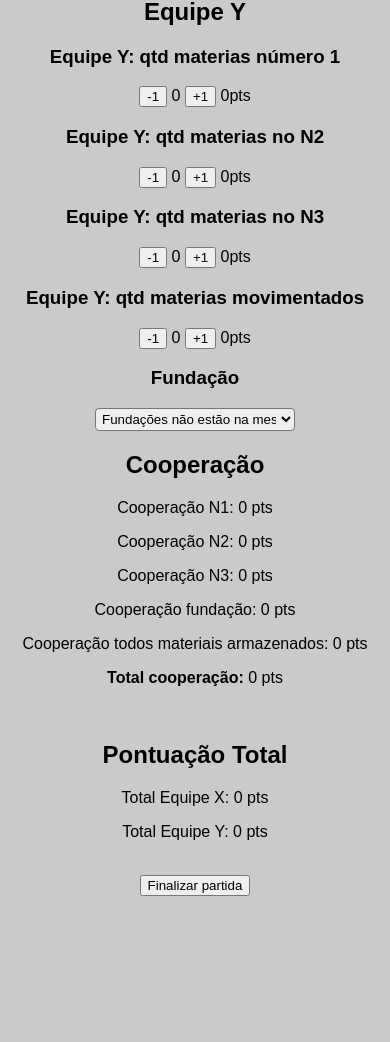
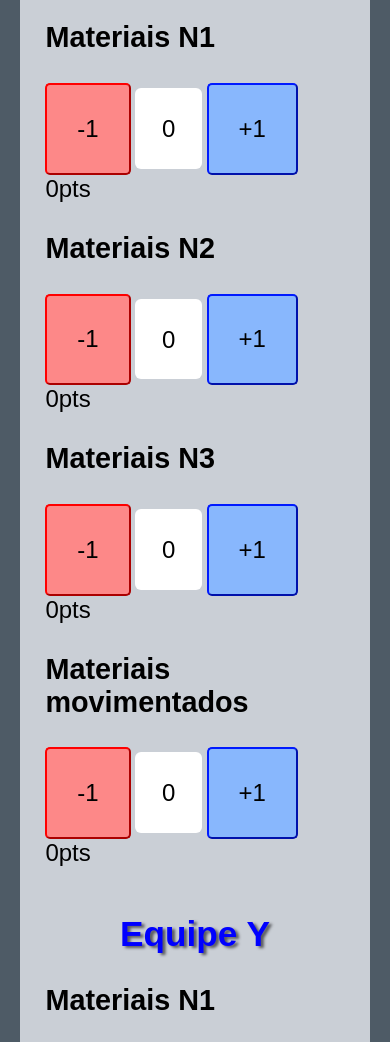
Before and after one commit to Team1772/torneio-de-gravatai-2025, a plain HTML site: page website/website-to-sheets/index.html in a window 390 px wide. Shown: the part 728-1770 px from the top of the page. Before the commit the page ends 1632 px from the top, so only its background shows below. Drawn offline with Linux system fonts and the light colour scheme.

Commit message:
feat: css responsivo

```diff
--- /dev/null
+++ b/website/CSS.css
@@ -0,0 +1,149 @@
+
+body {
+      text-align: center;
+      background-color: #4e5b66;
+      font-family: arial;
+    }
+
+    #titulo {
+      font-size: 300%;
+      color: #c0c8d3;
+      text-shadow: 3px 3px 3px rgb(23, 30, 41);
+    }
+    #titulo2 {
+      font-size: 220%;
+      color: red;
+      text-shadow: 3px 2px 3px rgb(87, 88, 92);
+      text-align: center;
+
+    }
+    #titulo3 {
+      font-size: 220%;
+      color: blue;
+      text-shadow: 3px 2px 3px rgb(87, 88, 92);
+      text-align: center;
+    }
+    #titulo4 {
+      font-size: 200%;
+      color: rgb(70, 0, 140);
+      text-shadow: 3px 2px 3px rgb(87, 88, 92);
+      text-align: center;
+
+    }
+    #titulo5{
+      font-size: 200%;
+      text-shadow: 3px 2px 3px rgb(87, 88, 92);
+      color: rgb(70, 0, 140);
+      text-align: center;
+
+    }
+
+    .pts {
+      font-size: 150%;
+    }
+
+    .vermelho {
+      background-color: red;
+      color: red;
+      border-radius: 6px;
+    }
+    .azul {
+      background-color: blue;
+      color: blue;
+      border-radius: 6px;
+    }
+
+    label {
+      font-weight: bold;
+      font-size: 180%;
+
+    }
+
+    select {
+      font-size: 120%;
+      border-radius: 4px;
+      width: 100%;
+      padding: 4%;
+    }
+
+    h3 {
+      font-weight: bold;
+      font-size: 180%;
+    }
+
+    #bmenos {
+      padding: 10%;
+      font-size: 150%;
+      cursor: pointer;
+      transition: background-color 0.3s ease, transform 0.2s ease;
+      background-color: rgb(253, 136, 136);
+      border-color: red ;
+      border-radius: 5px;
+    }
+    #bmais {
+      padding: 10%;
+      font-size: 150%;
+      cursor: pointer;
+      transition: background-color 0.3s ease, transform 0.2s ease;
+      background-color: rgb(136, 183, 253);
+      border-color: rgb(0, 26, 255) ;
+      border-radius: 5px;
+    }
+    .zero {
+      background-color: white;
+      color: black;
+      border-color: black;
+      border-radius: 6px;
+      padding: 9%;
+      font-size: 150%;
+    }
+    .container {
+      max-width: 80%;
+      margin: 20px auto;
+      border: 5px solid #cacfd6;
+      border-radius: 10px;
+      padding: 20px;
+      background: #cacfd6;
+    }
+    .container2 {
+      max-width: 80%;
+      margin: 20px auto;
+      border: 5px solid #cacfd6;
+      border-radius: 10px;
+      padding: 20px;
+      background: #cacfd6;
+      text-align: left;
+    }
+    .container3 {
+      max-width: 80%;
+      margin: 20px auto;
+      border: 5px solid #cacfd6;
+      border-radius: 10px;
+      padding: 20px;
+      background: #cacfd6;
+      text-align: left;
+      font-size: 140%;
+    }
+
+    .container4 {
+      max-width: 80%;
+      margin: 20px auto;
+      border: 5px solid #cacfd6;
+      border-radius: 10px;
+      padding: 20px;
+      background: #cacfd6;
+      text-align: left;
+      font-size: 140%;
+      font-weight: bold;
+    }
+
+    #sub {
+      padding: 10%;
+      font-size: 150%;
+      cursor: pointer;
+      transition: background-color 0.3s ease, transform 0.2s ease;
+      background-color: rgb(64, 250, 47);
+      border-color: rgb(4, 112, 4) ;
+      border-radius: 5px;
+      text-align: center;
+    }
--- a/website/website-to-sheets/index.html
+++ b/website/website-to-sheets/index.html
@@ -5,46 +5,15 @@
   <meta charset="UTF-8">
   <meta name="viewport" content="width=device-width, initial-scale=1.0">
   <title>PartidaQualificatoria</title>
-  <style>
-    body {
-      text-align: center;
-      background-color: rgb(202, 202, 202);
-      font-family: arial;
-    }
-
-    #titulo {
-      color: blue;
-      text-shadow: 2px 2px 2px gray;
-    }
-
-    .vermelho {
-      background-color: red;
-      color: red;
-      border-radius: 6px;
-    }
-
-    .azul {
-      background-color: blue;
-      color: blue;
-      border-radius: 6px;
-    }
-
-    label {
-      font-weight: bold;
-    }
-
-    select {
-      border-radius: 4px;
-      width: 200px;
-      padding: 2px;
-    }
-  </style>
+  <link rel="stylesheet" href="../CSS.css" >
 </head>
 
 <body>
   <h1 id="titulo">Nova partida qualificatória</h1>
 
   <form id="myCustomForm">
+
+  <div class="container">
 
     <label for="nomejuiz">Juiz:</label><br>
     <select id="nomejuiz" name="nomejuiz">
@@ -74,60 +43,65 @@
       <option value="equipez">Equipe Z</option>
     </select>
 
-    <h2>Equipe X</h2>
-    <h3>Equipe X: qtd materias número 1</h3>
-    <button type="button" onclick="sub_materias_n1_x()"> -1</button>
-    <span id="span_count_n1_x">0</span>
-    <button type="button" onclick="add_materias_n1_x()"> +1</button>
-    <span id="span_result_n1_x">0</span><span>pts</span>
+  </div>
 
-    <h3>Equipe X: qtd materias no N2</h3>
-    <button type="button" onclick="sub_materias_n2_x()"> -1</button>
-    <span id="span_count_n2_x">0</span>
-    <button type="button" onclick="add_materias_n2_x()"> +1</button>
-    <span id="span_result_n2_x">0</span><span>pts</span>
+  <div class="container2">
+
+    <h2 id="titulo2">Equipe X</h2>
+    <h3>Materiais N1</h3>
+    <button id="bmenos" type="button" onclick="sub_materias_n1_x()"> -1</button>
+    <span class="zero" id="span_count_n1_x">0</span>
+    <button id="bmais" type="button" onclick="add_materias_n1_x()"> +1</button>
+    <span class="pts" id="span_result_n1_x">0</span><span class="pts">pts</span>
+
+    <h3>Materiais N2</h3>
+    <button id="bmenos" type="button" onclick="sub_materias_n2_x()"> -1</button>
+    <span class="zero" id="span_count_n2_x">0</span>
+    <button id="bmais" type="button" onclick="add_materias_n2_x()"> +1</button>
+    <span class="pts" id="span_result_n2_x">0</span><span class="pts">pts</span>
     <br>
 
-    <h3>Equipe X: qtd materias no N3</h3>
-    <button type="button" onclick="sub_materias_n3_x()"> -1</button>
-    <span id="span_count_n3_x">0</span>
-    <button type="button" onclick="add_materias_n3_x()"> +1</button>
-    <span id="span_result_n3_x">0</span><span>pts</span>
+    <h3>Materiais N3</h3>
+    <button id="bmenos" type="button" onclick="sub_materias_n3_x()"> -1</button>
+    <span class="zero" id="span_count_n3_x">0</span>
+    <button id="bmais" type="button" onclick="add_materias_n3_x()"> +1</button>
+    <span class="pts" id="span_result_n3_x">0</span><span class="pts">pts</span>
     <br>
 
-    <h3>Equipe X: qtd materias movimentados</h3>
-    <button type="button" onclick="sub_materias_mov_x()"> -1</button>
-    <span id="span_count_mov_x">0</span>
-    <button type="button" onclick="add_materias_mov_x()"> +1</button>
-    <span id="span_result_mov_x">0</span><span>pts</span>
-
-
-    <h2>Equipe Y</h2>
-    <h3>Equipe Y: qtd materias número 1</h3>
-    <button type="button" onclick="sub_materias_n1_y()"> -1</button>
-    <span id="span_count_n1_y">0</span>
-    <button type="button" onclick="add_materias_n1_y()"> +1</button>
-    <span id="span_result_n1_y">0</span><span>pts</span>
-
-    <h3>Equipe Y: qtd materias no N2</h3>
-    <button type="button" onclick="sub_materias_n2_y()"> -1</button>
-    <span id="span_count_n2_y">0</span>
-    <button type="button" onclick="add_materias_n2_y()"> +1</button>
-    <span id="span_result_n2_y">0</span><span>pts</span>
+    <h3>Materiais movimentados</h3>
+    <button id="bmenos" type="button" onclick="sub_materias_mov_x()"> -1</button>
+    <span class="zero" id="span_count_mov_x">0</span>
+    <button id="bmais" type="button" onclick="add_materias_mov_x()"> +1</button>
+    <span class="pts" id="span_result_mov_x">0</span><span class="pts">pts</span>
+    <br>
     <br>
 
-    <h3>Equipe Y: qtd materias no N3</h3>
-    <button type="button" onclick="sub_materias_n3_y()"> -1</button>
-    <span id="span_count_n3_y">0</span>
-    <button type="button" onclick="add_materias_n3_y()"> +1</button>
-    <span id="span_result_n3_y">0</span><span>pts</span>
+    <h2 id="titulo3">Equipe Y</h2>
+    <h3>Materiais N1</h3>
+    <button id="bmenos" type="button" onclick="sub_materias_n1_y()"> -1</button>
+    <span class="zero" id="span_count_n1_y">0</span>
+    <button id="bmais" type="button" onclick="add_materias_n1_y()"> +1</button>
+    <span class="pts" id="span_result_n1_y">0</span><span class="pts">pts</span>
+
+    <h3>Materiais N2</h3>
+    <button id="bmenos" type="button" onclick="sub_materias_n2_y()"> -1</button>
+    <span class="zero" id="span_count_n2_y">0</span>
+    <button id="bmais" type="button" onclick="add_materias_n2_y()"> +1</button>
+    <span class="pts" id="span_result_n2_y">0</span><span class="pts">pts</span>
     <br>
 
-    <h3>Equipe Y: qtd materias movimentados</h3>
-    <button type="button" onclick="sub_materias_mov_y()"> -1</button>
-    <span id="span_count_mov_y">0</span>
-    <button type="button" onclick="add_materias_mov_y()"> +1</button>
-    <span id="span_result_mov_y">0</span><span>pts</span><br>
+    <h3>Materiais N3</h3>
+    <button id="bmenos" type="button" onclick="sub_materias_n3_y()"> -1</button>
+    <span class="zero" id="span_count_n3_y">0</span>
+    <button id="bmais" type="button" onclick="add_materias_n3_y()"> +1</button>
+    <span class="pts" id="span_result_n3_y">0</span><span class="pts">pts</span>
+    <br>
+
+    <h3>Materiais movimentados</h3>
+    <button id="bmenos" type="button" onclick="sub_materias_mov_y()"> -1</button>
+    <span class="zero" id="span_count_mov_y">0</span>
+    <button id="bmais" type="button" onclick="add_materias_mov_y()"> +1</button>
+    <span class="pts" id="span_result_mov_y">0</span><span class="pts">pts</span><br>
 
     <h3>Fundação</h3>
     <select id=pontosCoopFundacao name="pontosCoopFundacao" onchange="atualizarPontosFundacaoCoop()">
@@ -136,22 +110,32 @@
       <option value="15">Fundações empilhadas - 15 pts</option>
     </select>
 
-    <h2>Cooperação</h2>
+  </div>
+
+  <div class="container3">
+    <h2 id="titulo4">Cooperação</h2>
     <p>Cooperação N1: <span id="coop_n1">0</span> pts</p>
     <p>Cooperação N2: <span id="coop_n2">0</span> pts</p>
     <p>Cooperação N3: <span id="coop_n3">0</span> pts</p>
     <p>Cooperação fundação: <span id="coop_fundacao">0</span> pts</p>
-    <p>Cooperação todos materiais armazenados: <span id="coop_todos_materiais">0</span> pts</p>
+    <p>Cooperação materiais armazenados: <span id="coop_todos_materiais">0</span> pts</p>
     <p><strong>Total cooperação:</strong> <span id="coop_total">0</span> pts</p><br>
 
-    <h2>Pontuação Total</h2>
+  </div>
+
+  <div class="container4">
+
+    <h2 id="titulo5">Pontuação Total</h2>
     <p>Total Equipe X: <span id="total_x">0</span> pts</p>
     <p>Total Equipe Y: <span id="total_y">0</span> pts</p>
 
     <br>
-    <button type="submit">Finalizar partida</button>
+    <button id="sub" type="submit">Finalizar partida</button>
     <br>
     <span id="loadingEnvioDados"></span>
+
+  </div>
+
   </form>
 
 <script type="module">
```
